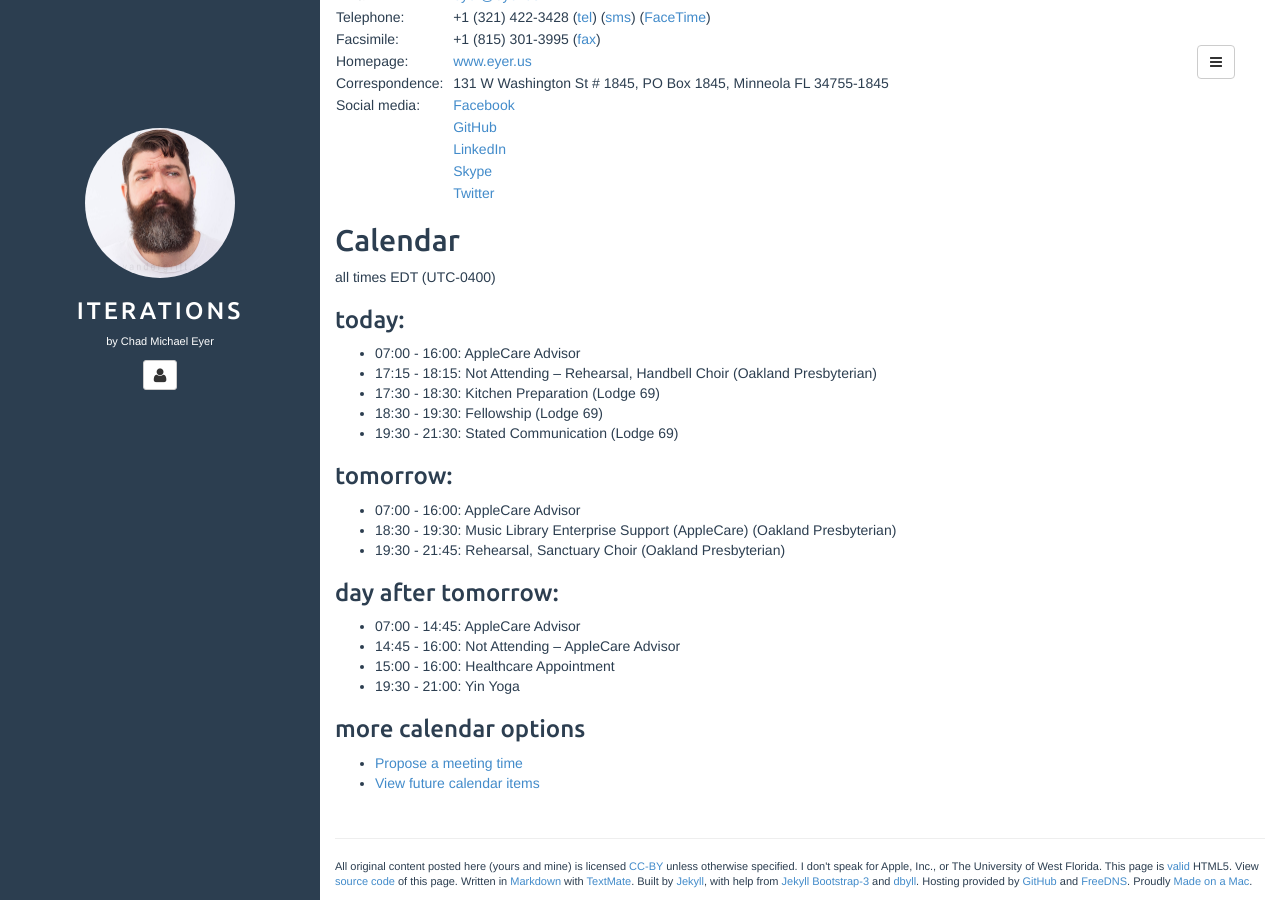
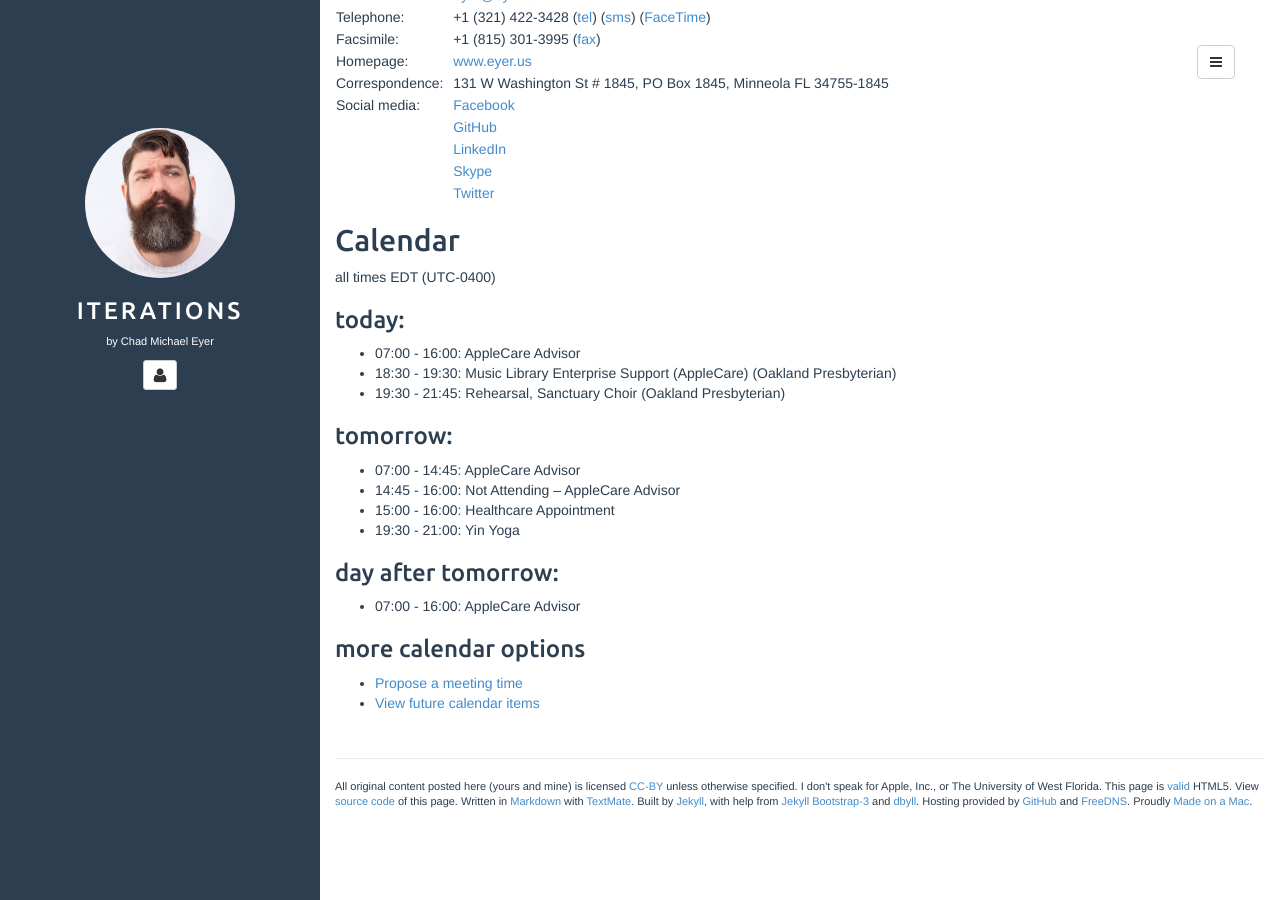
Before and after one commit to chadmichaeleyer/chadmichaeleyer.github.io, a Jekyll site: the page built from about.md, in a window 1280 px wide and 900 px high, scrolled down 1210 px. Built offline with Jekyll 4.4.1, drawn with Linux system fonts in a browser that asks for light colours.

Commit message:
calendar update

```diff
--- a/calendar.markdown
+++ b/calendar.markdown
@@ -3,20 +3,16 @@ all times EDT (UTC-0400)
 ### today:
 
 * 07:00 - 16:00: AppleCare Advisor
-* 17:15 - 18:15: Not Attending – Rehearsal, Handbell Choir (Oakland Presbyterian)
-* 17:30 - 18:30: Kitchen Preparation (Lodge 69)
-* 18:30 - 19:30: Fellowship (Lodge 69)
-* 19:30 - 21:30: Stated Communication (Lodge 69)
-
-### tomorrow:
-
-* 07:00 - 16:00: AppleCare Advisor
 * 18:30 - 19:30: Music Library Enterprise Support (AppleCare) (Oakland Presbyterian)
 * 19:30 - 21:45: Rehearsal, Sanctuary Choir (Oakland Presbyterian)
 
-### day after tomorrow:
+### tomorrow:
 
 * 07:00 - 14:45: AppleCare Advisor
 * 14:45 - 16:00: Not Attending – AppleCare Advisor
 * 15:00 - 16:00: Healthcare Appointment
 * 19:30 - 21:00: Yin Yoga
+
+### day after tomorrow:
+
+* 07:00 - 16:00: AppleCare Advisor
```
Also changed, not shown: calendar-year.markdown (+5 -8 lines).
